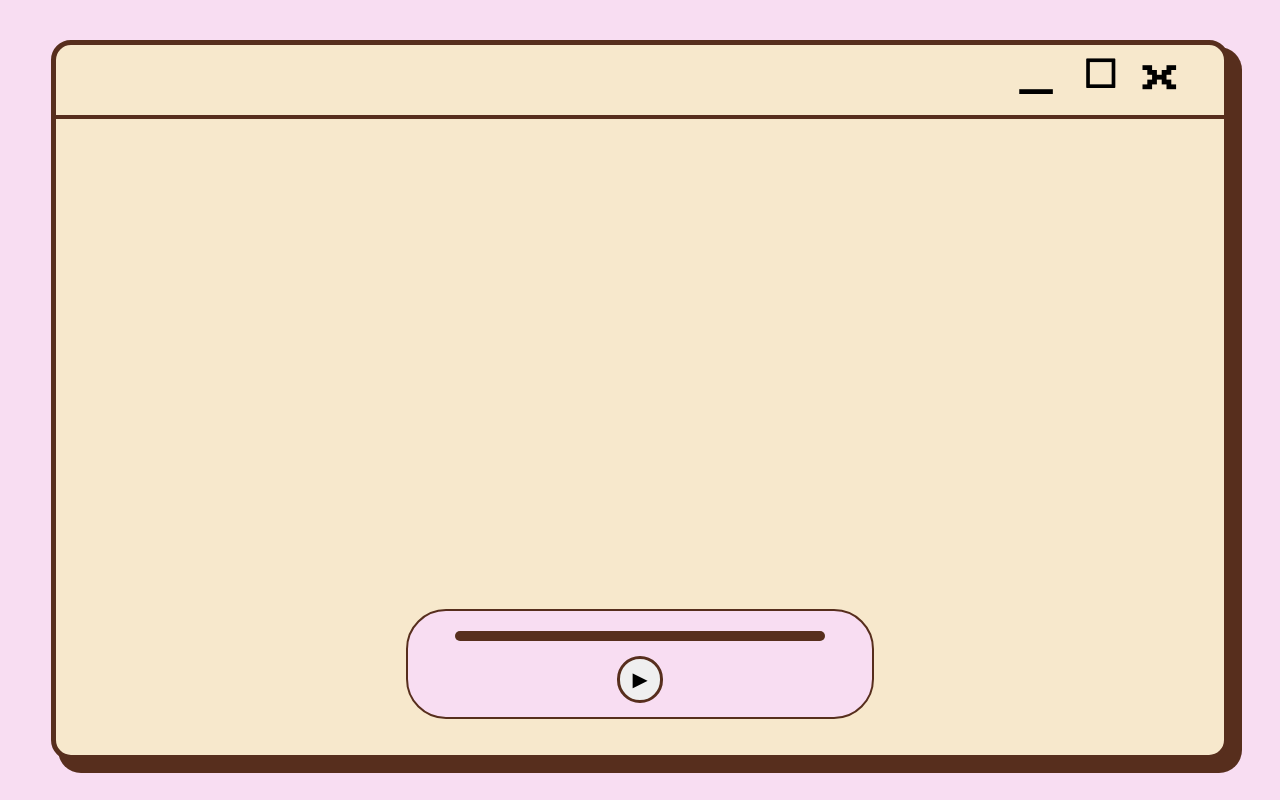
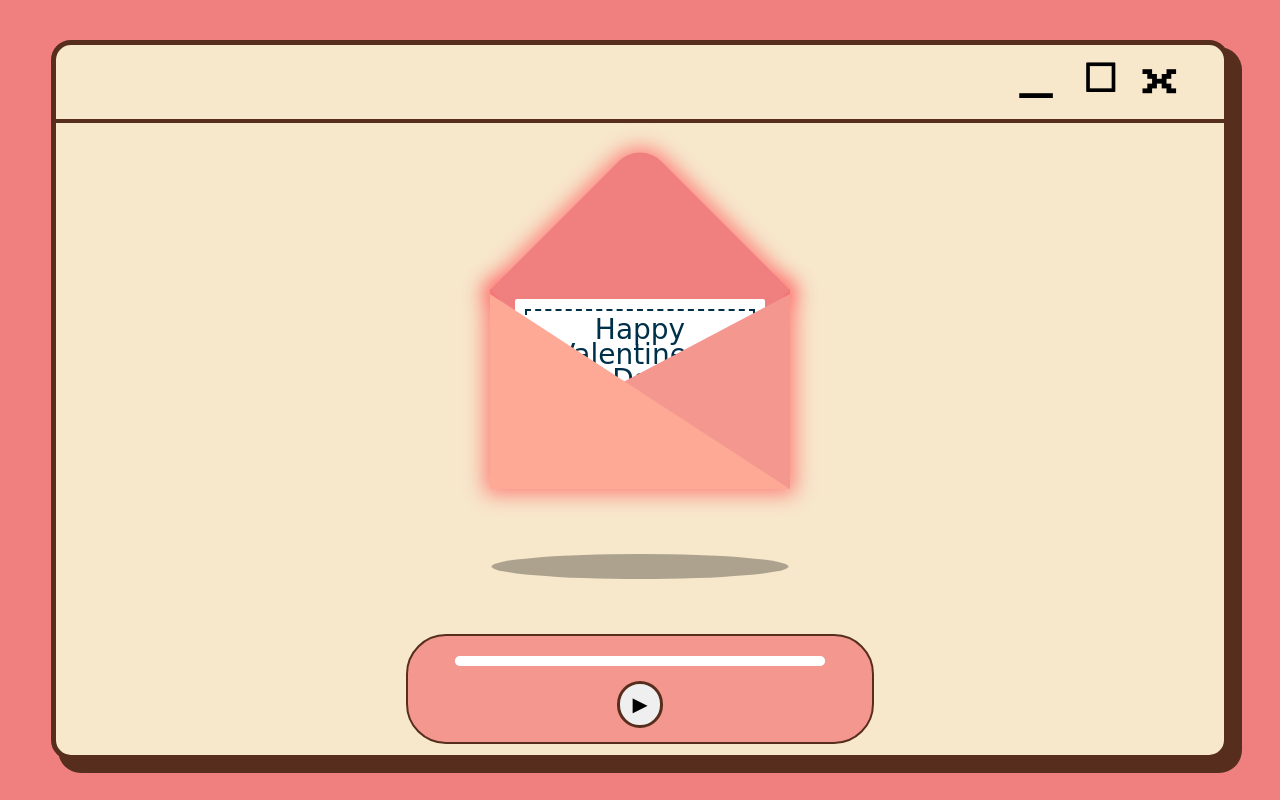
Before and after one commit to BlazedDonuts/Valentines-Day-Project, a plain HTML site: page index.html in a window 1280 px wide. Drawn offline with Linux system fonts and the light colour scheme.

Commit message:
envelope card animation

```diff
--- a/index.html
+++ b/index.html
@@ -18,6 +18,21 @@
             </div>
         </div>
 
+        <div class="container">
+            <div class="valentines">
+                <div class="envelope">
+                    <div class="card">
+                        <div class="text">
+                            Happy <br> Valentines's <br> Day
+                        </div>
+                        <div class="heart"></div>
+                    </div>
+                </div>
+                <div class="front"></div>
+            </div>
+        </div>
+
+
         <div class = "music-box">
             <progress id = "progress-bar" value = "0" max = "100"></progress>
             <button class = "play-music">&#9658;</button>
--- a/styles.css
+++ b/styles.css
@@ -10,7 +10,7 @@ body {
     justify-content: center;
     align-items: center;
     min-height: 100vh;
-    background-color: rgb(248, 221, 242);
+    background-color: #f08080;
     padding: 20px;
 }
 
@@ -34,7 +34,7 @@ body {
     background-color: rgb(87, 46, 29);
     margin: 1vh 0 2vh 0; /* Space above and below the line */
     position: relative;
-    top: -28vh;
+    top: -15vh;
 }
 
 
@@ -76,9 +76,9 @@ body {
     width: 40%;
     height: 15vw;
     max-height: 110px;
-    top: 250px;
+    top: 175px;
     border-radius: 40px;
-    background-color: rgb(248, 221, 242);
+    background-color: #f4978e;
 }
 
 .play-music {
@@ -104,11 +104,167 @@ body {
 }
 
 #progress-bar::-webkit-progress-bar {
-    background: rgb(87, 46, 29);
+    background: white;
     border-radius: 5px;
 }
 
 #progress-bar::-webkit-progress-value {
-    background: white;
+    background: black;
     border-radius: 5px;
 }
+
+
+/*envelope*/
+
+.container{
+    position: relative;
+}
+
+.valentines{
+    position: relative;
+    top: 50px;
+    cursor: pointer;
+    animation: up 3s linear infinite;
+}
+
+.envelope{
+    position: relative;
+    width: 300px;
+    height: 200px;
+    background: #f08080;
+    display: grid;
+    place-items: center;
+}
+
+.envelope::before{
+    content: '';
+    position: absolute;
+    width: 212px;
+    height: 212px;
+    background: #f08080;
+    transform: rotate(45deg);
+    top: -105px;
+    left: 44px;
+    border-radius: 30px 0 0 0;
+}
+
+.front{
+    position: absolute;
+    border-right: 180px solid #f4978e;
+    border-top: 95px solid transparent;
+    border-bottom: 100px solid transparent;
+    left: 120px;
+    top: 5px;
+    width: 0;
+    height: 0;
+    z-index: 10;
+}
+
+.front::before{
+    position: absolute;
+    content: '';
+    border-left: 300px solid #fda996;
+    border-top: 195px solid transparent;
+    left: -120px;
+    top: -95px;
+}
+
+.card{
+    position: relative;
+    width: 250px;
+    height: 180px;
+    background: #fff;
+    border-radius: 2px;
+    display: grid;
+    place-items: center;
+    transition: 1s;
+}
+
+.card::before{
+    content: '';
+    position: absolute;
+    top: 10px;
+    left: 10px;
+    right: 10px;
+    bottom: 10px;
+    border: 2px solid #003049;
+    border-style: dashed;
+}
+
+.valentines:hover .card{
+    transform: translateY(-100px);
+}
+
+.card .text{
+    font-family: 'Brush Script MT', cursive;
+    font-size: 28px;
+    text-align: center;
+    line-height: 25px;
+    color: #003049;
+}
+
+.card .heart{
+    position: relative;
+    width: 35px;
+    height: 35px;
+    background: red;
+    bottom: 20px;
+    transform: rotate(45deg);
+    border-radius: 50% 0 0 50%;
+}
+
+.card .heart::before{
+    content: '';
+    position: absolute;
+    width: 100%;
+    height: 100%;
+    background: red;
+    border-radius: 0 50% 50% 0;
+    right: 0;
+    transform: rotate(-90deg);
+    transform-origin: top;
+}
+
+.card .heart::after{
+    content: '';
+    position: absolute;
+    width: 100%;
+    height: 100%;
+    background: red;
+    right: -18px;
+}
+
+@keyframes up{
+    0%, 100%{
+        transform: translateY(0);
+    }
+    50%{
+        transform: translateY(-30px);
+    }
+}
+
+.valentines::before{
+    content: '';
+    position: absolute;
+    width: 330px;
+    height: 25px;
+    border-radius: 50%;
+    background: rgba(0, 0, 0, .3);
+    top: 265px;
+    left: -15px;
+    animation: scale 3s linear infinite;
+}
+
+@keyframes scale{
+    0%, 100%{
+        transform: scaleX(1);
+    }
+    50%{
+        transform: scaleX(.85);
+    }
+}
+
+.envelope, .envelope::before {
+    box-shadow: 0 0 20px 5px rgba(255, 100, 100, 0.8);
+
+}
```
